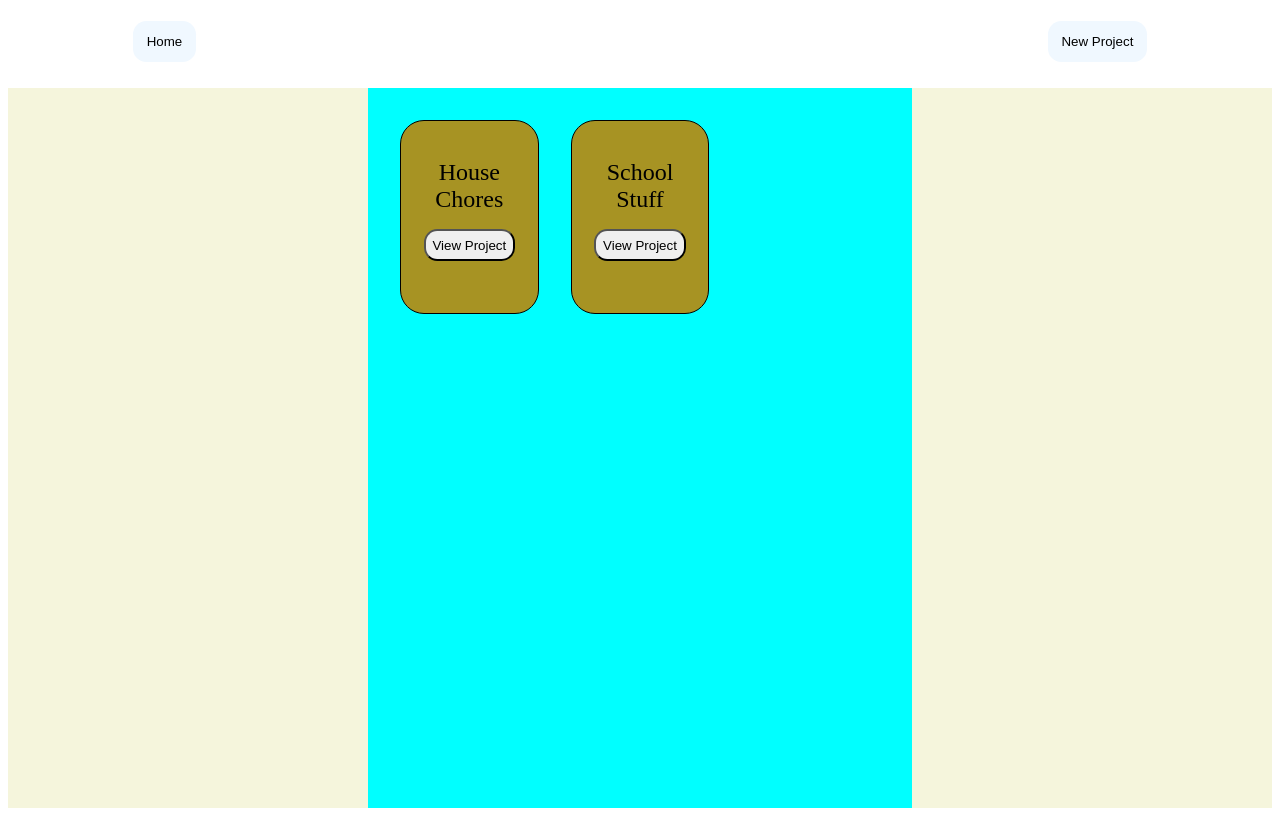
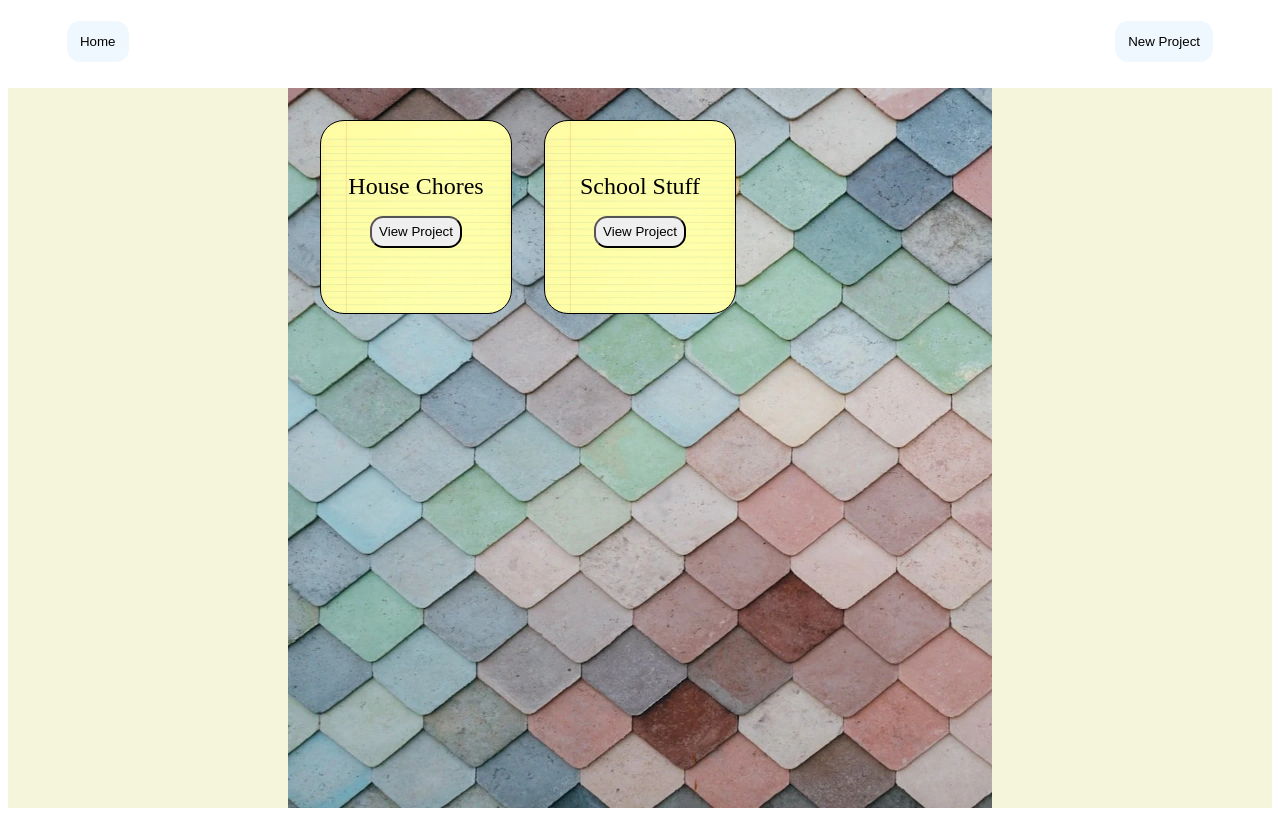
Before and after one commit to andrewmarabante/to_do_list, a website built with webpack: page dist/index.html in a window 1280 px wide. Built offline with nearby package versions, Linux system fonts and the light colour scheme.

Commit message:
Added CSS to project/project container

```diff
--- a/style/style.css
+++ b/style/style.css
@@ -1,15 +1,17 @@
 #projcont{
-    width: 30em;
+    width: 40em;
     display: grid;
     gap: 2em;
     grid-template-columns: repeat(3,1fr);
     grid-template-rows: repeat(auto, 1fr);
-    background-color: aqua;
+    background-image: url(../images/school.webp);
+    background-size: cover;
     padding: 2em;
 }
 
 .project{
-    background-color: rgb(167, 147, 35);
+    background-image: url(../images/paper.jpg);
+    background-size: cover;
     border: solid 1px black;
     overflow: auto;
     border-radius: 1.5em;
@@ -83,7 +85,7 @@ input[type=text], input[type=number], type[submit] {
 
 #newProject{
     position: absolute;
-    right: 10em;
+    right: 5em;
     padding: 1em;
     background-color: aliceblue;
     border-radius: 1em;
@@ -92,7 +94,7 @@ input[type=text], input[type=number], type[submit] {
 
 #home{
     position: absolute;
-    left: 10em;
+    left: 5em;
     padding: 1em;
     background-color: aliceblue;
     border-radius: 1em;
```
Also changed, not shown: images/paper.jpg (added), images/school.webp (added).
